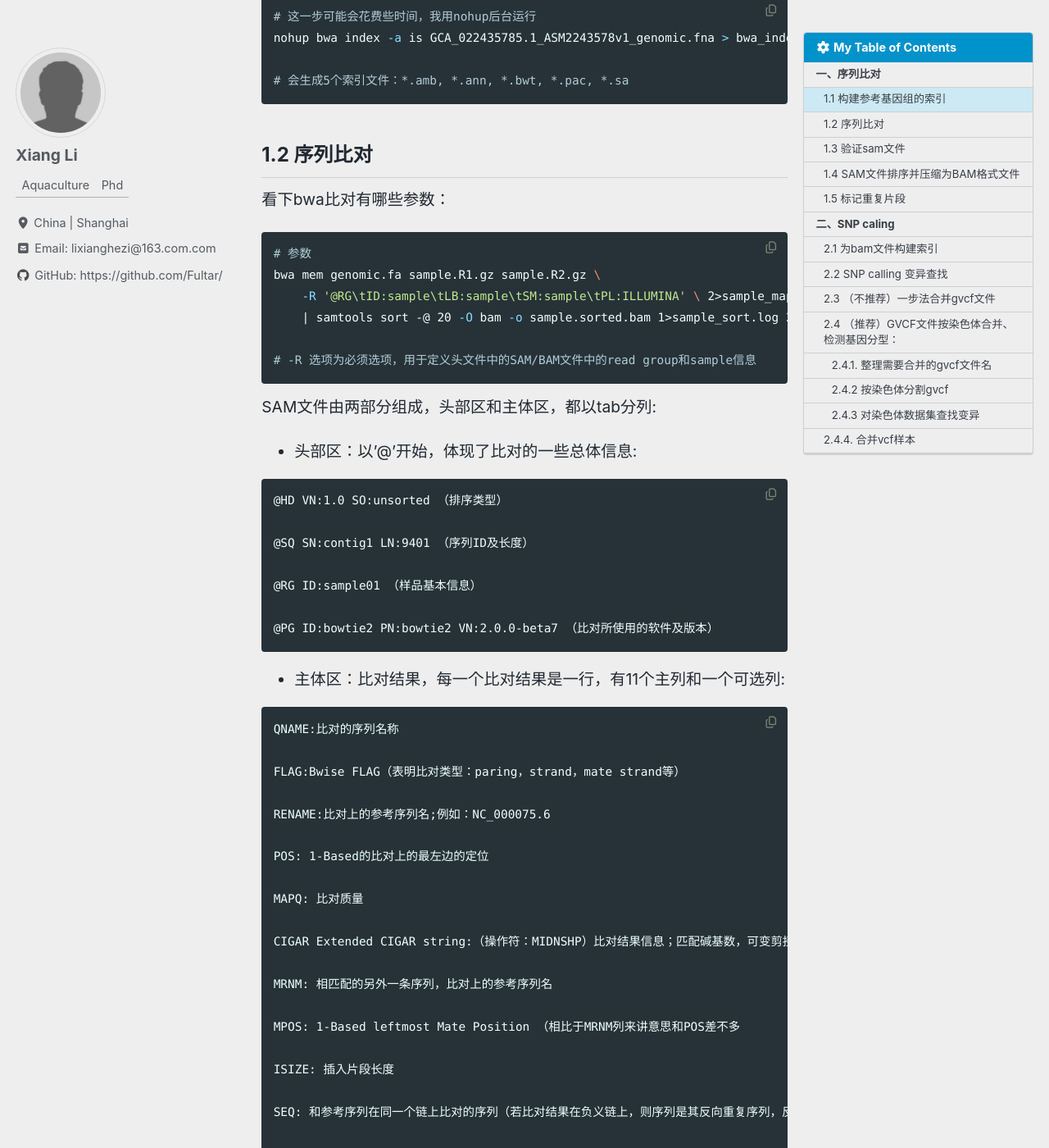
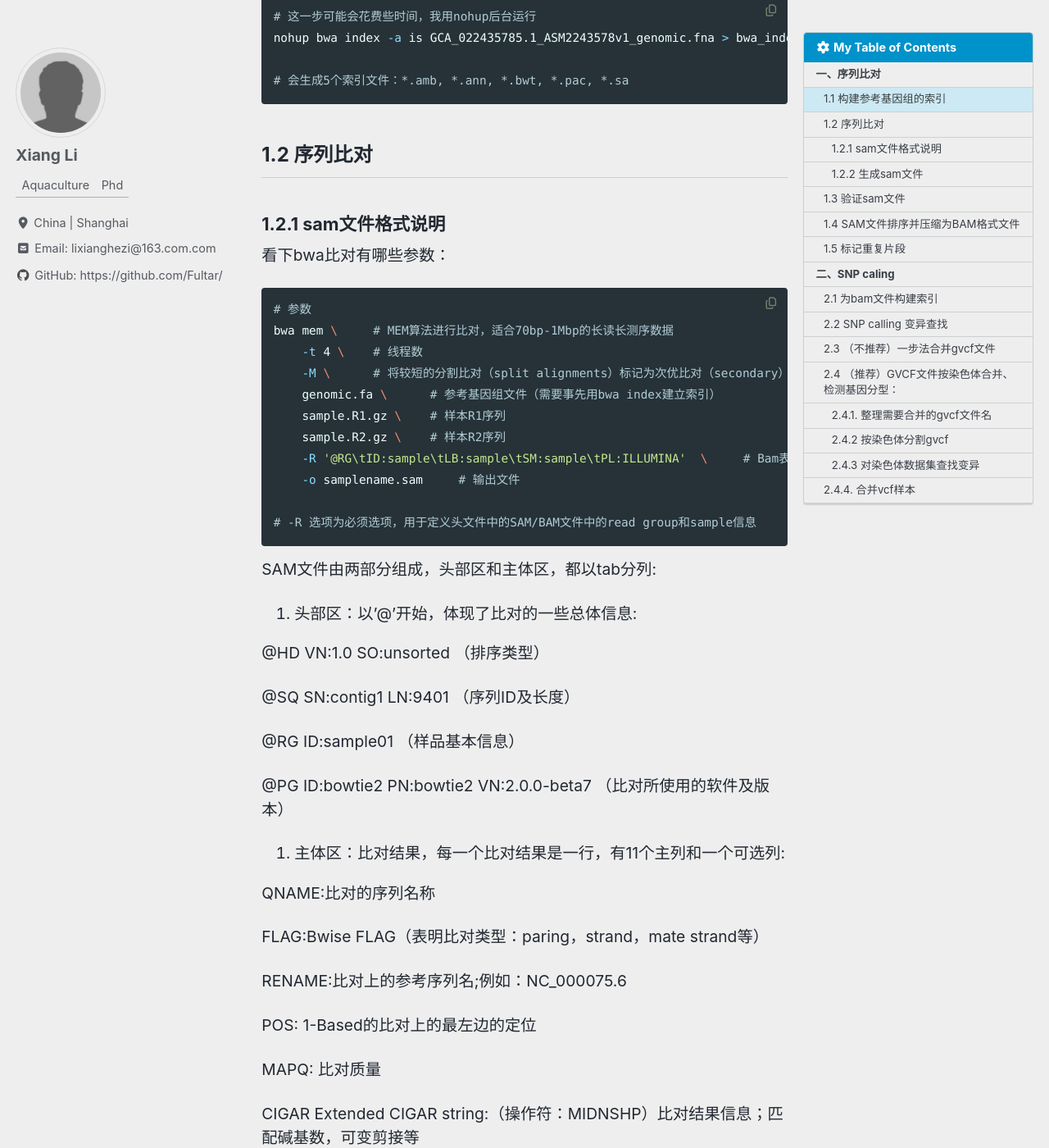
Before and after one commit to Fultar/Fultar.github.io, a Jekyll site: the page built from _posts/2025-12-03-how-to-make-sequencing-files-in-vcf-format.md, in a window 1280 px wide and 1400 px high, scrolled down 627 px. Shown: the whole window at 82% size. Built offline with Jekyll 4.4.1, drawn with Linux system fonts in a browser that asks for light colours; cached includes are drawn as plain includes; comment, search, counter and statistics services are not loaded; some of the changed text lies outside the part shown.

Commit message:
Update 2025-12-03-how-to-make-sequencing-files-in-vcf-format.md

````diff
--- a/_posts/2025-12-03-how-to-make-sequencing-files-in-vcf-format.md
+++ b/_posts/2025-12-03-how-to-make-sequencing-files-in-vcf-format.md
@@ -29,20 +29,26 @@ nohup bwa index -a is GCA_022435785.1_ASM2243578v1_genomic.fna > bwa_index.log 2
 ```
 
 ## 1.2 序列比对
+
+### 1.2.1 sam文件格式说明
 看下bwa比对有哪些参数：
 ```shell
 # 参数
-bwa mem genomic.fa sample.R1.gz sample.R2.gz \
-    -R '@RG\tID:sample\tLB:sample\tSM:sample\tPL:ILLUMINA' \ 2>sample_map.log \
-    | samtools sort -@ 20 -O bam -o sample.sorted.bam 1>sample_sort.log 2>&1
+bwa mem \     # MEM算法进行比对，适合70bp-1Mbp的长读长测序数据
+    -t 4 \    # 线程数
+    -M \      # 将较短的分割比对（split alignments）标记为次优比对（secondary）
+    genomic.fa \      # 参考基因组文件（需要事先用bwa index建立索引）
+    sample.R1.gz \    # 样本R1序列
+    sample.R2.gz \    # 样本R2序列
+    -R '@RG\tID:sample\tLB:sample\tSM:sample\tPL:ILLUMINA'  \     # Bam表头信息，用于区分不同样本、文库和测序批次，很重要，不可删除
+    -o samplename.sam     # 输出文件
 
 # -R 选项为必须选项，用于定义头文件中的SAM/BAM文件中的read group和sample信息
 ```
 SAM文件由两部分组成，头部区和主体区，都以tab分列:
 
-- 头部区：以’@'开始，体现了比对的一些总体信息:
+1. 头部区：以’@'开始，体现了比对的一些总体信息:
 
-```
 @HD VN:1.0 SO:unsorted （排序类型）
 
 @SQ SN:contig1 LN:9401 （序列ID及长度）
@@ -50,11 +56,10 @@ SAM文件由两部分组成，头部区和主体区，都以tab分列:
 @RG ID:sample01 （样品基本信息）
 
 @PG ID:bowtie2 PN:bowtie2 VN:2.0.0-beta7 （比对所使用的软件及版本）
-```
 
-- 主体区：比对结果，每一个比对结果是一行，有11个主列和一个可选列:
 
-```
+2. 主体区：比对结果，每一个比对结果是一行，有11个主列和一个可选列:
+
 QNAME:比对的序列名称
 
 FLAG:Bwise FLAG（表明比对类型：paring，strand，mate strand等）
@@ -76,8 +81,8 @@ ISIZE: 插入片段长度
 SEQ: 和参考序列在同一个链上比对的序列（若比对结果在负义链上，则序列是其反向重复序列，反向互补序列
 
 QUAL: 比对序列的质量（ASCII-33=Phred base quality）reads碱基质量值
-```
 
+### 1.2.2 生成sam文件
 **序列比对脚本：**
 运行该bash脚本，会在路径下生成```sam.sh```文件，里面的命令行就是所有需要比对的样本，可以每次执行五六个，避免服务器的计算资源耗尽
 ```shell
````
